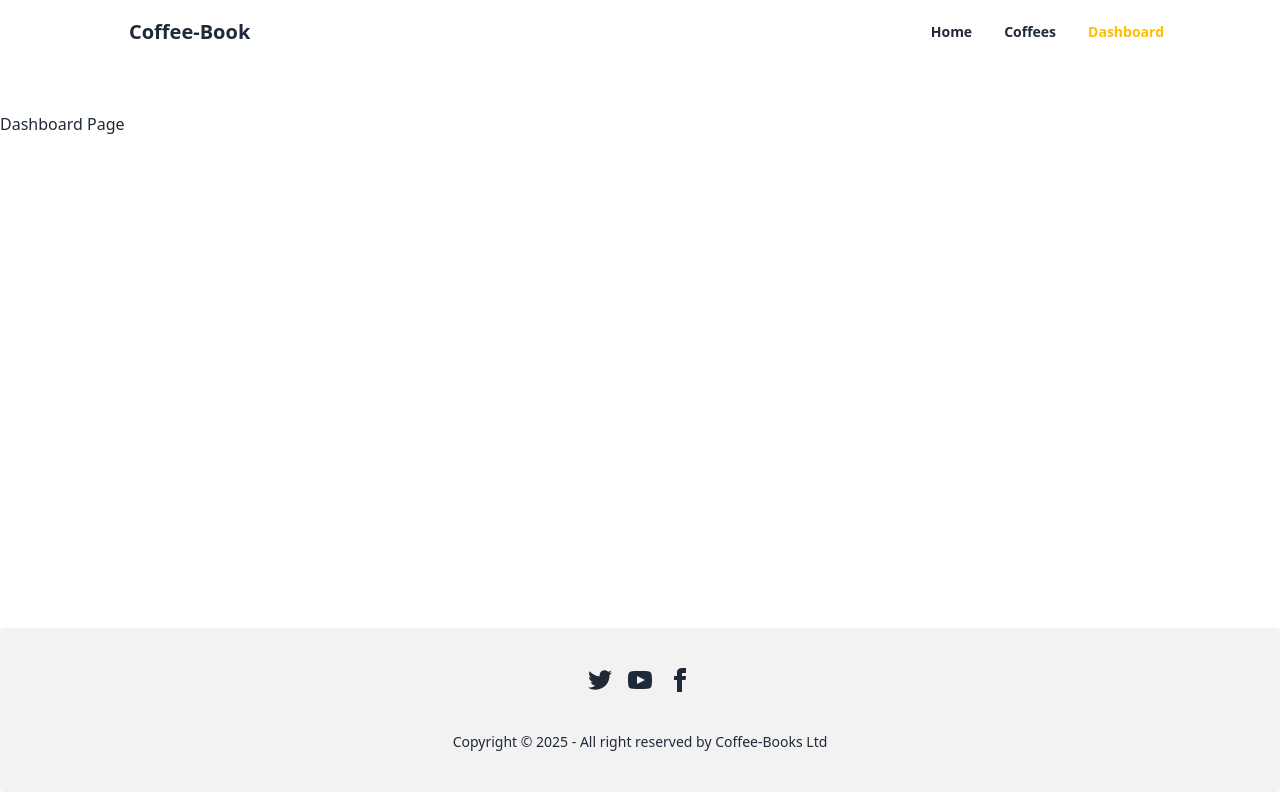
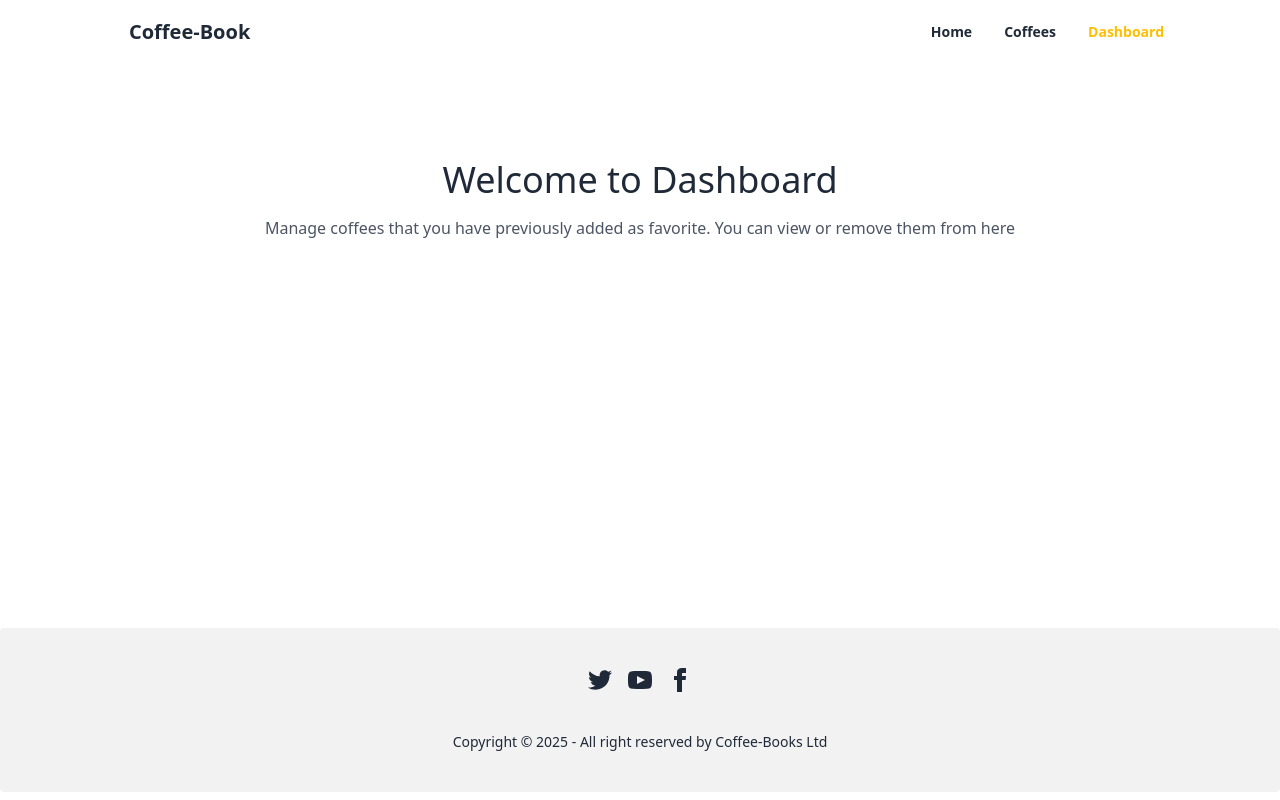
Before and after one commit to Suvobd100/coffee-book, a React (Vite) app: page /dashboard in a window 1280 px wide. Built offline with nearby package versions, Linux system fonts and the light colour scheme.

Commit message:
added dashboard page and onclick delete function by index.js file with help

```diff
--- a/package.json
+++ b/package.json
@@ -14,6 +14,7 @@
     "react": "^18.3.1",
     "react-dom": "^18.3.1",
     "react-hot-toast": "^2.5.1",
+    "react-icons": "^5.4.0",
     "react-router-dom": "^7.1.3"
   },
   "devDependencies": {
--- a/src/components/Cards.jsx
+++ b/src/components/Cards.jsx
@@ -1,7 +1,9 @@
 import PropTypes from "prop-types";
-import { Link } from "react-router-dom";
+import { Link, useLocation } from "react-router-dom";
+import { FaTrashAlt } from "react-icons/fa";
+// import { removeFavorite } from "../utils";
 
-const Cards = ({ coffee }) => {
+const Cards = ({ coffee, handelRemove }) => {
 //   console.log(coffee);
 
   // {
@@ -26,6 +28,10 @@ const Cards = ({ coffee }) => {
   //     "rating": 4.5,
   //     "popularity": 87
   // }
+  // const location=useLocation();
+const {pathname}=useLocation();
+// console.log(pathname);
+
   const {
     id,
     name,
@@ -40,8 +46,11 @@ const Cards = ({ coffee }) => {
     rating,
     popularity,
   } = coffee || {};
+
+
+
   return (
-    <>
+    <div className="flex relative">
       {
         <Link to={`/coffee/${id}`}>
           <div className="card card-compact bg-base-100 w-96 shadow-xl mb-12">
@@ -72,8 +81,16 @@ const Cards = ({ coffee }) => {
             </div>
           </div>
         </Link>
+
       }
-    </>
+      {
+        pathname === '/dashboard' &&
+          <div onClick={()=>handelRemove(id)}
+          className="absolute -top-8 -left-2 p-3 bg-warning rounded-full cursor-pointer">
+            <FaTrashAlt />
+            </div>
+      }
+    </div>
   );
 };
 
--- a/src/pages/Coffees.jsx
+++ b/src/pages/Coffees.jsx
@@ -35,6 +35,7 @@ function Coffees() {
       <button onClick={()=>handleShort('rating')} className="btn btn-warning">Short By Ratting</button>
     </div>
  </div>
+ {/* render coffees card */}
  <div className="grid grid-cols-1 lg:grid-cols-3 mt-12">
   {coffees.map((c) => (
     <Cards key={c.id} coffee={c} />
--- a/src/pages/Dashboard.jsx
+++ b/src/pages/Dashboard.jsx
@@ -1,9 +1,45 @@
-import React from 'react'
+import { useEffect, useState } from "react";
+import Heading from "../components/Heading";
+import { getAllFavorites, removeFavorite } from "../utils";
+import Cards from "../components/Cards";
+// import { useLocation } from "react-router-dom";
 
 function Dashboard() {
+  // const location=useLocation();
+  // const {pathname}=useLocation();
+  // console.log(pathname);
+
+  const [coffees, setCoffees] = useState([]);
+
+  useEffect(() => {
+    const favorites = getAllFavorites();
+    setCoffees(favorites);
+  }, []);
+
+  // handel remove function
+  const handelRemove = (id) => {
+    removeFavorite(id);
+    // state update for refresh the dashboard
+    const favorites = getAllFavorites();
+    setCoffees(favorites);
+  };
+
   return (
-    <div>Dashboard Page</div>
-  )
+    <>
+      <Heading
+        title={"Welcome to Dashboard"}
+        subtitle={
+          "Manage coffees that you have previously added as favorite. You can view or remove them from here"
+        }
+      />
+      {/* render coffees card */}
+      <div className="grid grid-cols-1 lg:grid-cols-3 mt-12">
+        {coffees.map((c) => (
+          <Cards handelRemove={handelRemove} key={c.id} coffee={c} />
+        ))}
+      </div>
+    </>
+  );
 }
 
-export default Dashboard
+export default Dashboard;
--- a/src/utils/index.js
+++ b/src/utils/index.js
@@ -1,38 +1,45 @@
 import toast from "react-hot-toast";
 
 // 2. Get all Coffees from local storage
-const getAllFavorites=()=>{
-    const allLocalStorageCoffeeData= localStorage.getItem('favorites');
+const getAllFavorites = () => {
+  const allLocalStorageCoffeeData = localStorage.getItem("favorites");
 
-
-    if(allLocalStorageCoffeeData){
+  if (allLocalStorageCoffeeData) {
     const favorites = JSON.parse(allLocalStorageCoffeeData);
     console.log(favorites);
     return favorites;
-    }else{
+  } else {
     console.log([]);
     return [];
   }
-
-
-}
+};
 
 // 1. Add a Coffee to local storage
 const addFavorite = (coffee) => {
   // Get all previously Favorite save Coffee data
 
   const favorites = getAllFavorites();
-  const isExist = favorites.find(item => item.id == coffee.id);
-    if(isExist){
-        return toast.error('This Coffee already exists!');;
+  const isExist = favorites.find((item) => item.id == coffee.id);
+  if (isExist) {
+    return toast.error("This Coffee already exists!");
   }
 
   //   console.log(favorites);
   favorites.push(coffee);
+//   add local storage
   localStorage.setItem("favorites", JSON.stringify(favorites));
-  toast.success('Successfully added The Coffee!');
+  toast.success("Successfully added The Coffee!");
 };
 
 // 3. Remove a Coffee from local storage
+const removeFavorite = (id) => {
+  // Get all previously Favorite save Coffee data
+  const favorites = getAllFavorites();
 
-export { addFavorite,  getAllFavorites  };
+  const remaining = favorites.filter((coffee) => coffee.id != id);
+  //   add local storage delete data
+  localStorage.setItem("favorites", JSON.stringify(remaining));
+  toast.success("Successfully Remove The Coffee!");
+};
+
+export { addFavorite, getAllFavorites, removeFavorite };
```
Also changed, not shown: 1 other file (tests, documents, lock files or other folders). Lines whose indentation alone changed are shown as unchanged.
